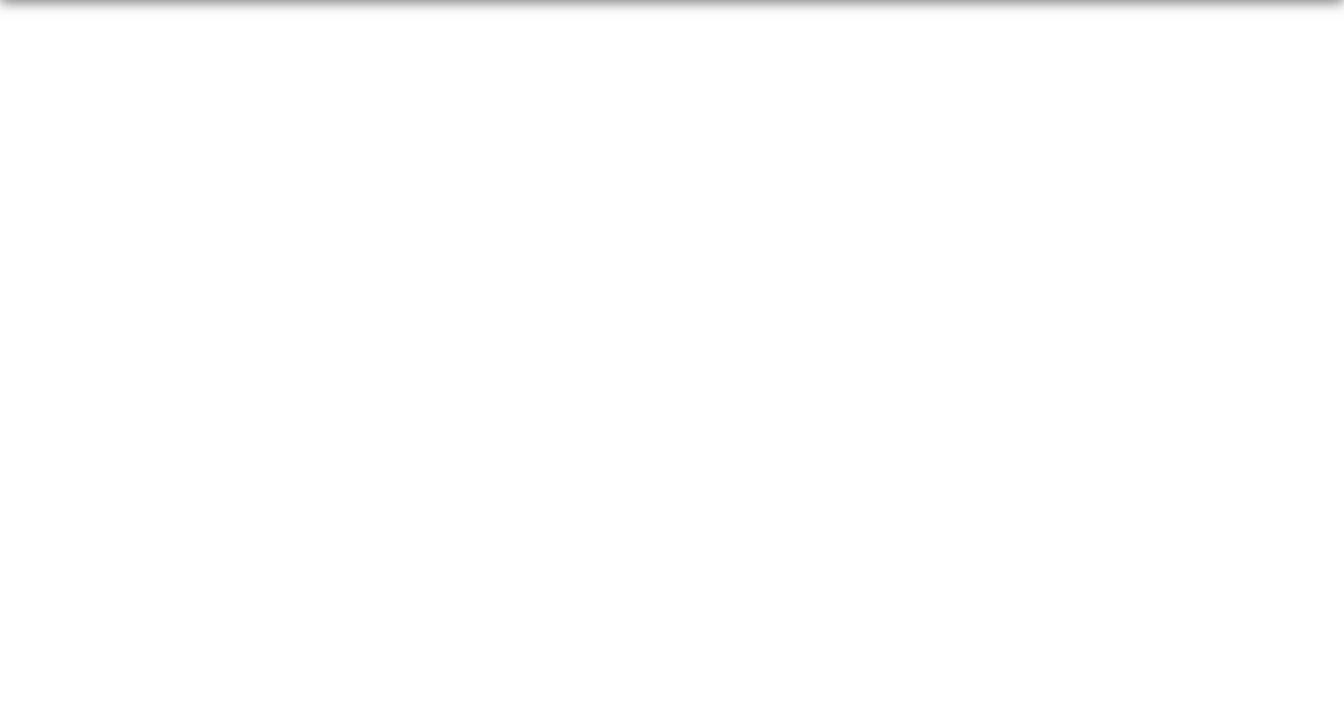
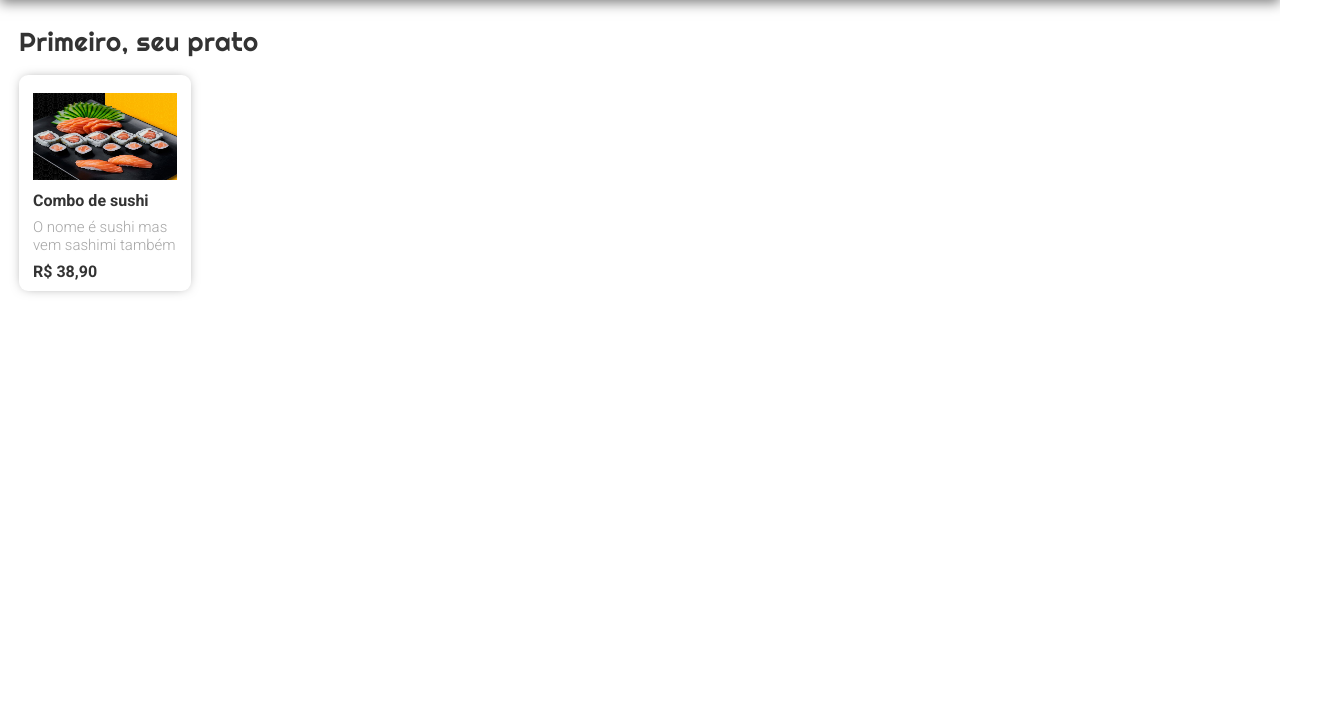
Before and after one commit to andregugelmin/projeto3-driveneats, a plain HTML site: page index.html in a window 1280 px wide. Shown: the part 81-800 px from the top of the page, 1344 px wide, since content can reach past the window. Drawn offline with Linux system fonts and the light colour scheme.

Commit message:
Adcionado primeira caixa de pedidos

```diff
--- a/index.html
+++ b/index.html
@@ -14,6 +14,17 @@
         <h2>Sua comida em 6 minutos</h2>
     </header>
 
+    <div class="pedido">
+        <h1>Primeiro, seu prato</h1>
+        <div class="caixa-pedido">
+            <img src="imagens/sushizada.jpg"/>
+            <h3>Combo de sushi</h3>
+            <p>O nome é sushi mas vem sashimi também</p>
+            <h3>R$ 38,90</h3>
+        </div>
+
+    </div>
+
 
 
     <link rel="preconnect" href="https://fonts.googleapis.com">
--- a/style.css
+++ b/style.css
@@ -1,5 +1,8 @@
 /* font-family: 'Righteous', cursive;
 font-family: 'Roboto', sans-serif; */
+* {
+	box-sizing: border-box;
+}
 
 header{
     background-color: #CF2B2B;
@@ -12,7 +15,7 @@ header{
     box-shadow: 0px 4px 12px rgba(0, 0, 0, 0.5);
 }
 
-h1{
+header h1{
     font-size: 44px;
     line-height: 55px;
     letter-spacing: -0.012em;
@@ -20,9 +23,58 @@ h1{
     font-family: 'Righteous', cursive
 }
 
-h2{
+header h2{
     font-family: 'Roboto', sans-serif;
     font-size: 18px;
     line-height: 21px;
     color: #FFFFFF;
 }
+
+.pedido{
+    margin-top: 27px;
+    margin-left: 19px;
+}
+
+.pedido h1{
+    font-family: 'Righteous', cursive;
+    font-size: 26px;
+    line-height: 32px;
+    letter-spacing: 0.018em;
+    color: #333333;
+    margin-bottom: 17px;
+}
+
+.caixa-pedido{
+    width: 172px;
+    height: 216px;
+    box-shadow: 0px 0px 12px -4px rgba(0, 0, 0, 0.5);
+    border-radius: 9px;
+    padding-left: 14px;
+    padding-right: 14px;
+    padding-top: 18px;
+    background: #FFFFFF;
+}
+
+.caixa-pedido img{
+    width: 144px;
+    height: 87px;
+    margin-bottom: 8px;
+}
+
+.caixa-pedido h3{
+    font-family: 'Roboto', sans-serif;
+    font-weight: bold;
+    font-size: 16px;
+    line-height: 19px;
+    color: #333333;
+}
+
+.caixa-pedido p{
+    font-family: 'Roboto', sans-serif;
+    font-weight: 300;
+    font-size: 15px;
+    line-height: 18px;
+    color: #A6A6A6;
+    margin-top: 8px;
+    margin-bottom: 8px;
+}
```
Also changed, not shown: imagens/sushizada.jpg (added).
